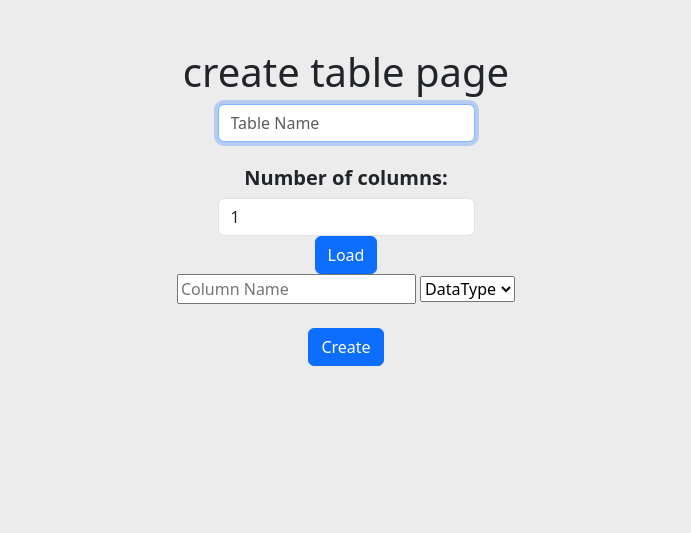
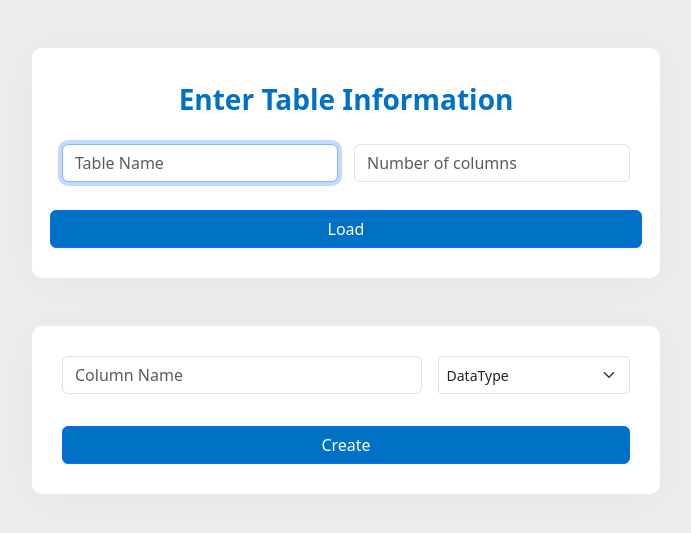
Before and after one commit to DopeBiscuit/CRUD-System, a Flask app: page /createtb in a window 1280 px wide. Shown: the part 74-607 px from the top of the page, without its empty margins (294-985 px from the left). Run offline with Flask 3, Linux system fonts and the light colour scheme; a user stored in the database is signed in; some libraries are stand-ins or nearby versions.

Commit message:
-Fixed editdb -Finished the createtb UI

```diff
--- a/static/styles.css
+++ b/static/styles.css
@@ -36,6 +36,11 @@ body {
     background-color: #033457;
 }
 
+.tb-row {
+    display: flex;
+    gap: 1rem;
+}
+
 /*.container {
   width: 2000px;
   height: 300px;
--- a/templates/createdb.html
+++ b/templates/createdb.html
@@ -10,7 +10,7 @@
         <div class="inp">
         <input type="text" class="form-control form-control-lg mx-auto w-100" name="dbname" autofocus autocomplete="off" placeholder="Database Name">
         <br>
-        <button class="btn btn-primary c-primary-button mb-4 mt-4 mx-auto w-100 fw-bold"  type="submit"><b>Create</b></button>
+        <button class="btn btn-primary btn-success mb-4 mt-4 mx-auto w-100 fw-bold"  type="submit"><b>Create</b></button>
         </div>
     </form>
 </div>
--- a/templates/createtb.html
+++ b/templates/createtb.html
@@ -17,47 +17,52 @@
         }
 
         // Required template divs.
-        div = document.getElementById('spcdiv');
-        html_final = '';
+        parentDiv = document.getElementById('spcdiv');
+        tempDiv = document.createElement("div");
+
 
         // Make loop that prints template n times.
         for (i = 0; i < number; i++) {
+            div = document.createElement("div");
             txtc = "txt" + i.toString();
             datatype = "datatype" + i.toString();
-            txt = '<input type="text" name="' + txtc + '" autofocus required autocomplete="off" placeholder="Column Name">'
-            slct = '<select name="' + datatype + '" >\n<option disabled selected>DataType</option>\n{% for dt in datatypes %}\n<option value="{{ dt }}">{{ dt }}</option>\n{% endfor %}\n</select>'
-            html = txt + slct + ' <br> ' ;
-            html_final += html;
+            txt = '<input type="text" name="' + txtc + '" class="form-control mx-auto w-100 mb-2" autofocus required autocomplete="off" placeholder="Column Name">'
+            slct = '<select name="' + datatype + '" class="form-select form-select-sm  mx-auto w-50 mb-2">\n<option disabled selected>DataType</option>\n{% for dt in datatypes %}\n<option value="{{ dt }}">{{ dt }}</option>\n{% endfor %}\n</select>'
+            html = txt + slct ;
+            div.innerHTML = html;
+            div.setAttribute("class", "tb-row");
+            tempDiv.appendChild(div);
         }
-        div.innerHTML = html_final;
-
-
+        tempDiv.appendChild(document.getElementById("submit-button"));
+        parentDiv.innerHTML = tempDiv.innerHTML;
     };
 
 </script>
-<h1>create table page</h1>
 <form id="form" action="/createtb" method="post">
-    <div class="inp">
-    <input type="text" class="form-control mx-auto w-auto" name="tbname" autofocus required autocomplete="off" placeholder="Table Name">
-    <br>
-    <h5><b>Number of columns:</b></h5>
-    <input id="clmnum" type="number" class="form-control mx-auto w-auto" name="num-clm" required autocomplete="off" value="1">
-    <button type="button" id="load" class="btn btn-primary" onclick="trial();">Load</button>
-    <br>
+    <div class="c-card w-50 mb-5">
+        <p class="fw-bold mb-4" style="font-size: 1.75rem; color: #0072c6;">Enter Table Information</p>
+            <div class="inp d-flex justify-content-lg-around" style="gap: 1rem;">
+                <input type="text" class="form-control mb-4 mx-auto w-100" name="tbname" autofocus required autocomplete="off" placeholder="Table Name">
+                <input id="clmnum" type="number" class="form-control mb-4 mx-auto w-100" name="num-clm" required autocomplete="off" placeholder="Number of columns">
+            </div>
+            <div class="row">
+                <button type="button" id="load" class="btn btn-primary mt-1 mx-auto c-primary-button w-100" onclick="trial();">Load</button>
+            </div>
     </div>
-    <div id="spcdiv">
-        <div class="template">
-            <input type="text" name="txt0" autofocus required autocomplete="off" placeholder="Column Name">
-            <select name="datatype0" required>
+
+    <div id="spcdiv" class="c-card w-50">
+        <div class="tb-row">
+            <input type="text" class="form-control mx-auto w-100 mb-2" name="txt0" autofocus required autocomplete="off" placeholder="Column Name">
+            <select name="datatype0" class="form-select form-select-sm  mx-auto w-50 mb-2" required>
                 <option disabled selected>DataType</option>
                 {% for dt in datatypes %}
                 <option value="{{ dt }}">{{ dt }}</option>
                 {% endfor %}
             </select>
         </div>
+        <button id="submit-button" class="btn btn-primary mt-1 mx-auto c-primary-button w-100 mt-4" type="submit">Create</button>
     </div>
-    <br>
-    <button class="btn btn-primary" type="submit">Create</button>
+
 </form>
 <h1>{{ table_command }}</h1>
 
--- a/templates/deletedb.html
+++ b/templates/deletedb.html
@@ -14,7 +14,7 @@
             {% endfor %}
         </select>
         <br>
-        <button class="btn btn-primary c-primary-button mb-4 mt-4 mx-auto w-100 fw-bold" type="submit">Delete</button>
+        <button class="btn btn-primary btn-danger mb-4 mt-4 mx-auto w-100 fw-bold" type="submit">Delete</button>
 </form>
 </div>
 
```
Also changed, not shown: templates/index.html (+14 -10 lines), 1ok.db, 1okiii.db, 6 other files.
